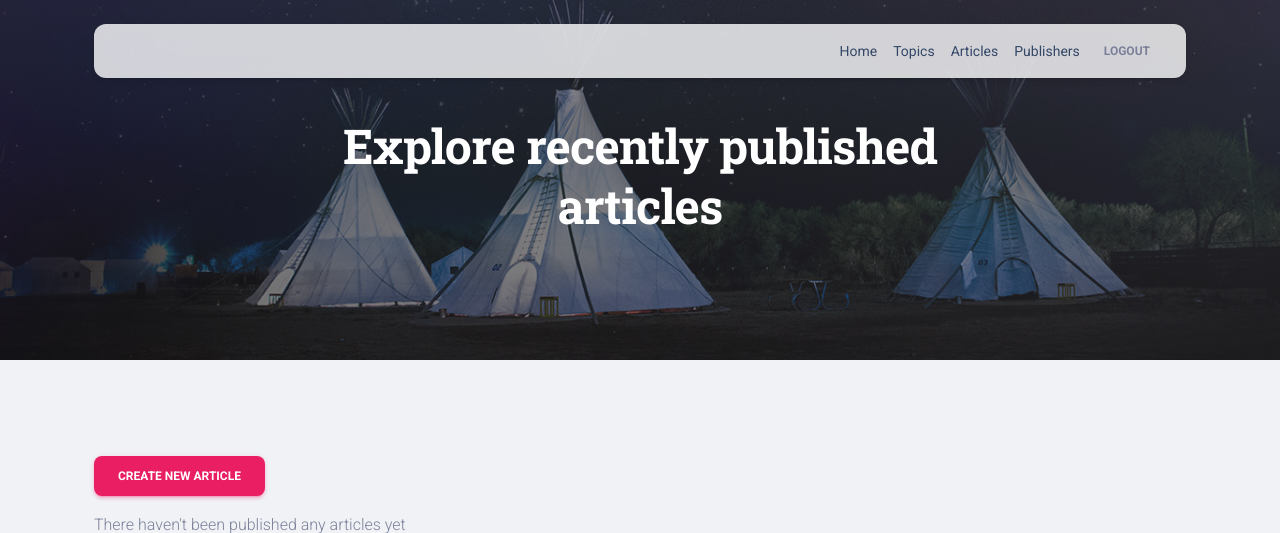
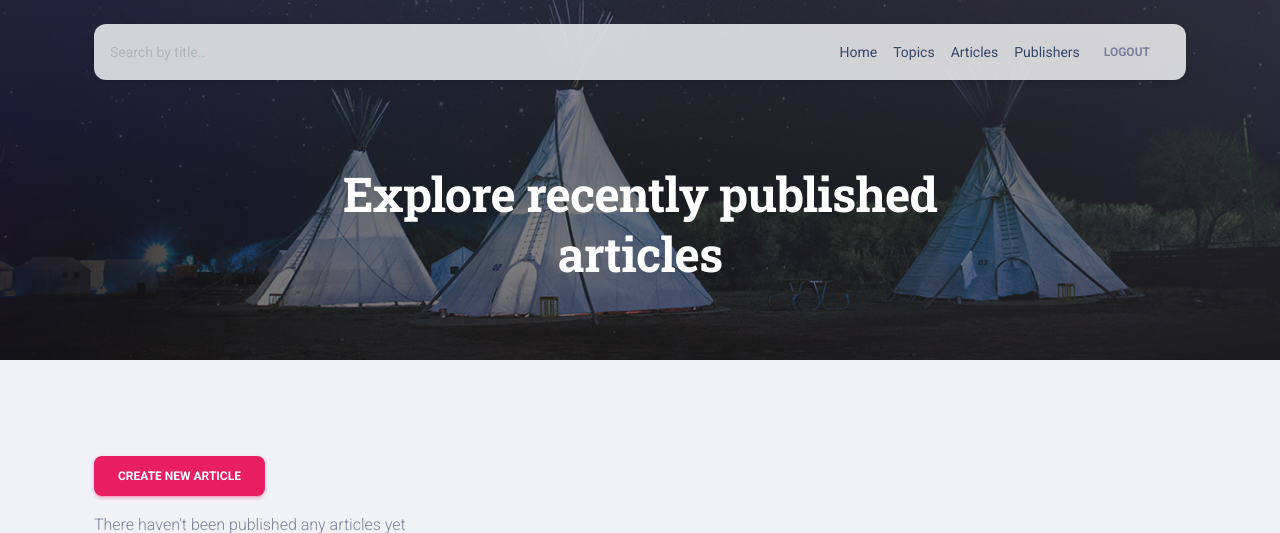
Before and after one commit to anastasiiashchoholieva/newspaper-agency, a Django app: page /articles/ in a window 1280 px wide. Shown: the top 533 px of the page. Run offline with Django 4.2, Linux system fonts and the light colour scheme; the visitor is signed in with stand-in values (Sample User, id 1); data that the repository does not hold is empty; some libraries are stand-ins or nearby versions.

Commit message:
Add search for Topic, Newspaper and Publisher to navbar

```diff
--- a/agency/forms.py
+++ b/agency/forms.py
@@ -24,6 +24,32 @@ class NewspaperForm(forms.ModelForm):
         fields = "__all__"
         widgets = {
             "title": forms.TextInput(attrs={"placeholder": "Enter article title"}),
-            "content": forms.Textarea(attrs={"rows": 15, "placeholder": "Insert content of the article"}),
-            "topic": forms.Select(attrs={"placeholder": "Select topic.."})
+            "content": forms.Textarea(attrs={"rows": 15, "placeholder": "Insert content of the article"})
         }
+
+
+class PublisherUsernameSearchForm(forms.Form):
+    Username = forms.CharField(
+        max_length=255,
+        required=False,
+        label="",
+        widget=forms.TextInput(attrs={"placeholder": "Search by username.."})
+    )
+
+
+class NewspaperTitleSearchForm(forms.Form):
+    title = forms.CharField(
+        max_length=255,
+        required=False,
+        label="",
+        widget=forms.TextInput(attrs={"placeholder": "Search by title.."})
+    )
+
+
+class TopicNameSearchForm(forms.Form):
+    name = forms.CharField(
+        max_length=255,
+        required=False,
+        label="",
+        widget=forms.TextInput(attrs={"placeholder": "Search by topic name.."})
+    )
--- a/agency/views.py
+++ b/agency/views.py
@@ -5,7 +5,13 @@ from django.urls import reverse_lazy, reverse
 from django.views import generic
 from django.views.generic.base import ContextMixin
 
-from agency.forms import TopicForm, NewspaperForm
+from agency.forms import (
+    TopicForm,
+    NewspaperForm,
+    TopicNameSearchForm,
+    NewspaperTitleSearchForm,
+    PublisherUsernameSearchForm
+)
 from agency.models import Topic, Newspaper, Publisher
 
 
@@ -33,6 +39,21 @@ class TopicListView(LoginRequiredMixin, generic.ListView):
     model = Topic
     context_object_name = "topic_list"
     template_name = "agency/topic_list.html"
+    queryset = Topic.objects.all()
+
+    def get_context_data(self, *, object_list=None, **kwargs):
+        context = super(TopicListView, self).get_context_data(**kwargs)
+        name = self.request.GET.get("name", "")
+        context["search_form"] = TopicNameSearchForm(initial={"name": name})
+        return context
+
+    def get_queryset(self):
+        form = TopicNameSearchForm(self.request.GET)
+
+        if form.is_valid():
+            return self.queryset.filter(
+                name__icontains=form.cleaned_data["name"]
+            )
 
 
 class TopicCreateView(LoginRequiredMixin, generic.CreateView):
@@ -77,7 +98,21 @@ class TopicDeleteView(LoginRequiredMixin, generic.DeleteView, ContextMixin):
 class NewspaperListView(LoginRequiredMixin, generic.ListView):
     model = Newspaper
     paginate_by = 5
-    queryset = Newspaper.objects.all().select_related("topic")
+    queryset = Newspaper.objects.select_related("topic")
+
+    def get_context_data(self, *, object_list=None, **kwargs):
+        context = super(NewspaperListView, self).get_context_data(**kwargs)
+        title = self.request.GET.get("title", "")
+        context["search_form"] = NewspaperTitleSearchForm(initial={"title": title})
+        return context
+
+    def get_queryset(self):
+        form = NewspaperTitleSearchForm(self.request.GET)
+
+        if form.is_valid():
+            return self.queryset.filter(
+                title__icontains=form.cleaned_data["title"]
+            )
 
 
 class NewspaperDetailView(LoginRequiredMixin, generic.DetailView):
@@ -128,6 +163,21 @@ class NewspaperDeleteView(LoginRequiredMixin, generic.DeleteView):
 class PublisherListView(LoginRequiredMixin, generic.ListView):
     model = Publisher
     paginate_by = 5
+    queryset = Publisher.objects.all()
+
+    def get_context_data(self, *, object_list=None, **kwargs):
+        context = super(PublisherListView, self).get_context_data(**kwargs)
+        username = self.request.GET.get("Username", "")
+        context["search_form"] = PublisherUsernameSearchForm(initial={"Username": username})
+        return context
+
+    def get_queryset(self):
+        form = PublisherUsernameSearchForm(self.request.GET)
+
+        if form.is_valid():
+            return self.queryset.filter(
+                username__icontains=form.cleaned_data["Username"]
+            )
 
 
 class PublisherDetailView(LoginRequiredMixin, generic.DetailView):
--- a/templates/agency/newspaper_list.html
+++ b/templates/agency/newspaper_list.html
@@ -1,4 +1,5 @@
 {% extends "base.html" %}
+{% load crispy_forms_filters %}
 
 {% block title %} Articles {% endblock %}
 
@@ -9,8 +10,8 @@
       <span class="mask bg-gradient-dark opacity-6"></span>
       <div class="container">
         <div class="row justify-content-center">
-          <div class="col-lg-8 text-center mx-auto my-auto">
-            <h1 class="text-white">Explore recently published articles</h1>
+          <div class="col-lg-8 text-center">
+            <h1 class="text-white mt-7">Explore recently published articles</h1>
           </div>
         </div>
       </div>
--- a/templates/includes/navigation.html
+++ b/templates/includes/navigation.html
@@ -1,8 +1,14 @@
+{% load crispy_forms_filters %}
 <div class="container position-sticky z-index-sticky top-0">
   <div class="row">
     <div class="col-12">
       <nav class="navbar navbar-expand-lg  blur border-radius-xl mt-4 top-0 z-index-3 shadow position-absolute my-3 py-2 start-0 end-0 mx-4">
         <div class="container-fluid px-0">
+          <div class="nav-item my-auto ms-3 ms-lg-0">
+            <form action="" method="get">
+              {{ search_form|crispy }}
+            </form>
+          </div>
           <ul class="navbar-nav ms-auto">
             <a class="nav-link ps-2 d-flex cursor-pointer align-items-center" href="{% url 'agency:index' %}">Home</a>
             <a class="nav-link ps-2 d-flex cursor-pointer align-items-center" href="{% url 'agency:topic-list' %}">Topics</a>
--- a/templates/includes/pagination.html
+++ b/templates/includes/pagination.html
@@ -1,3 +1,4 @@
+{% load query_transform %}
 <div class="container">
   <div class="fixed-bottom">
     <div class="row justify-content-sm-center">
@@ -6,7 +7,7 @@
           <ul class="pagination">
             {% if page_obj.has_previous %}
               <li class="btn btn.text-center btn-dark btn-round me-2">
-                <a href="?page= {{ page_obj.previous_page_number }}" class="text-white bg-transparent">prev</a>
+                <a href="?{% query_transform request page=page_obj.previous_page_number %}" class="text-white bg-transparent">prev</a>
               </li>
             {% endif %}
             <li class="page-item active me-2">
@@ -14,7 +15,7 @@
             </li>
             {% if page_obj.has_next %}
               <li class="btn btn.text-center btn-dark btn-round me-2">
-                <a href="?page= {{ page_obj.next_page_number }}" class="text-white bg-transparent">next</a>
+                <a href="?{% query_transform request page=page_obj.next_page_number %}" class="text-white bg-transparent">next</a>
               </li>
             {% endif %}
           </ul>
```
Also changed, not shown: agency/templatetags/query_transform.py (added, +15 -0 lines), agency/templatetags/__init__.py (added).
